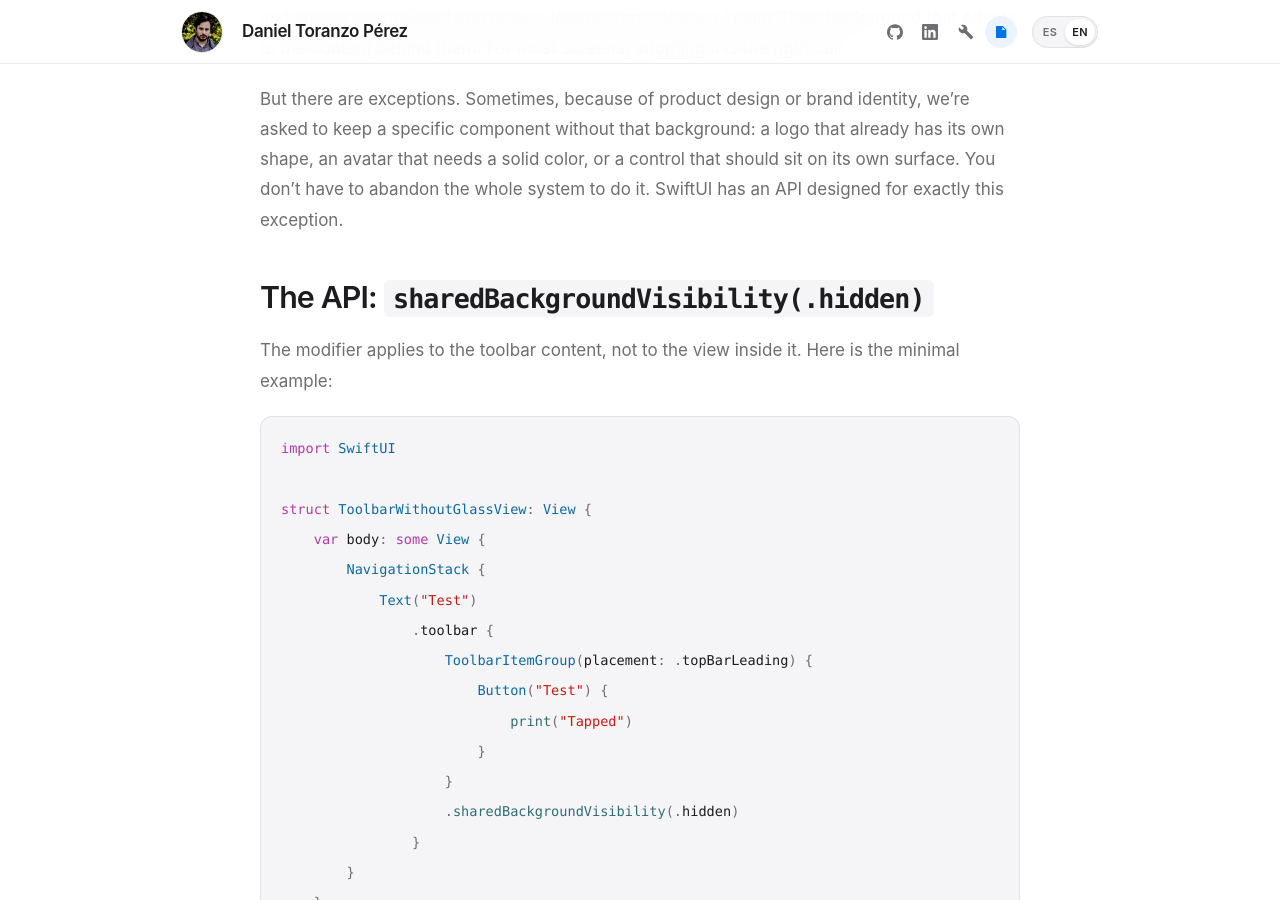
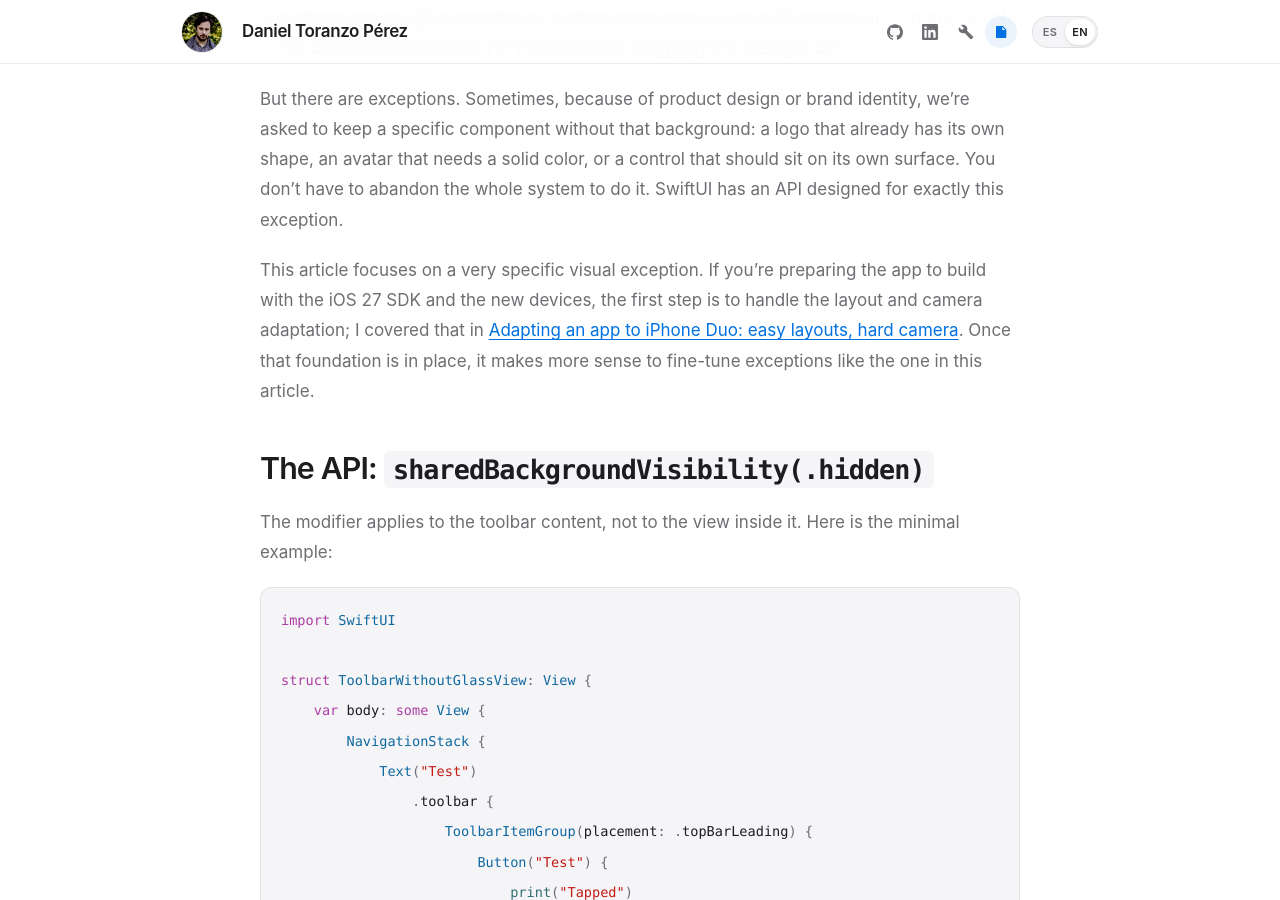
Before and after one commit to obocat/daniel_toranzo_perez, a Jekyll site: the page built from _posts/2026-11-04-swiftui-toolbar-sin-liquid-glass.markdown, in a window 1280 px wide and 900 px high, scrolled down 552 px. Built offline with Jekyll 4.4.1, drawn with Linux system fonts in a browser that asks for light colours.

Commit message:
docs: link iPhone Duo adaptation article (#21)

```diff
--- a/_posts/2026-11-04-swiftui-toolbar-sin-liquid-glass.markdown
+++ b/_posts/2026-11-04-swiftui-toolbar-sin-liquid-glass.markdown
@@ -16,6 +16,8 @@
 Liquid Glass es el lenguaje visual que Apple introdujo en iOS 26. Cambia la forma en que se agrupan y se dibujan las barras, los botones y las sheets: los elementos del toolbar comparten un fondo de Liquid Glass que se adapta al contenido que hay detrás. En la mayoría de los casos, adoptarlo es lo correcto.
 
 Pero hay excepciones. A veces, por diseño de producto o por identidad de marca, nos piden mantener un componente concreto sin ese fondo: un logo que ya tiene su propia forma, un avatar que necesita un color sólido o un control que debe integrarse en una superficie propia. No hace falta renunciar al sistema entero para conseguirlo. SwiftUI tiene una API pensada precisamente para esta excepción.
+
+Este artículo se centra en una excepción visual muy concreta. Si estás preparando la app para compilar con el SDK de iOS 27 y los nuevos dispositivos, el primer paso es resolver la adaptación de layout y cámara; lo conté en [Adaptar una app al iPhone Duo: layouts fáciles, cámara difícil](/blog/2026/10/29/iphone-duo-layout-camara/). Una vez resuelta esa base, tiene más sentido afinar excepciones como la de este artículo.
 
 ## La API: `sharedBackgroundVisibility(.hidden)`
 
@@ -185,6 +187,8 @@
 
 But there are exceptions. Sometimes, because of product design or brand identity, we're asked to keep a specific component without that background: a logo that already has its own shape, an avatar that needs a solid color, or a control that should sit on its own surface. You don't have to abandon the whole system to do it. SwiftUI has an API designed for exactly this exception.
 
+This article focuses on a very specific visual exception. If you're preparing the app to build with the iOS 27 SDK and the new devices, the first step is to handle the layout and camera adaptation; I covered that in [Adapting an app to iPhone Duo: easy layouts, hard camera](/blog/2026/10/29/iphone-duo-layout-camara/). Once that foundation is in place, it makes more sense to fine-tune exceptions like the one in this article.
+
 ## The API: `sharedBackgroundVisibility(.hidden)`
 
 The modifier applies to the toolbar content, not to the view inside it. Here is the minimal example:
```
